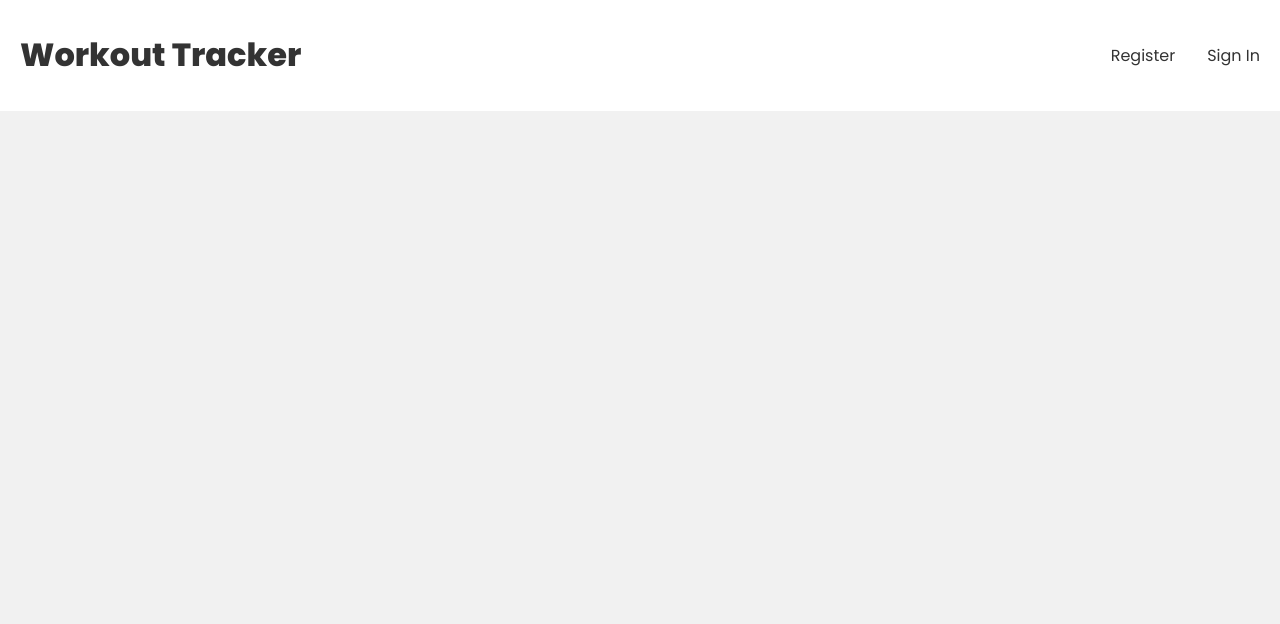
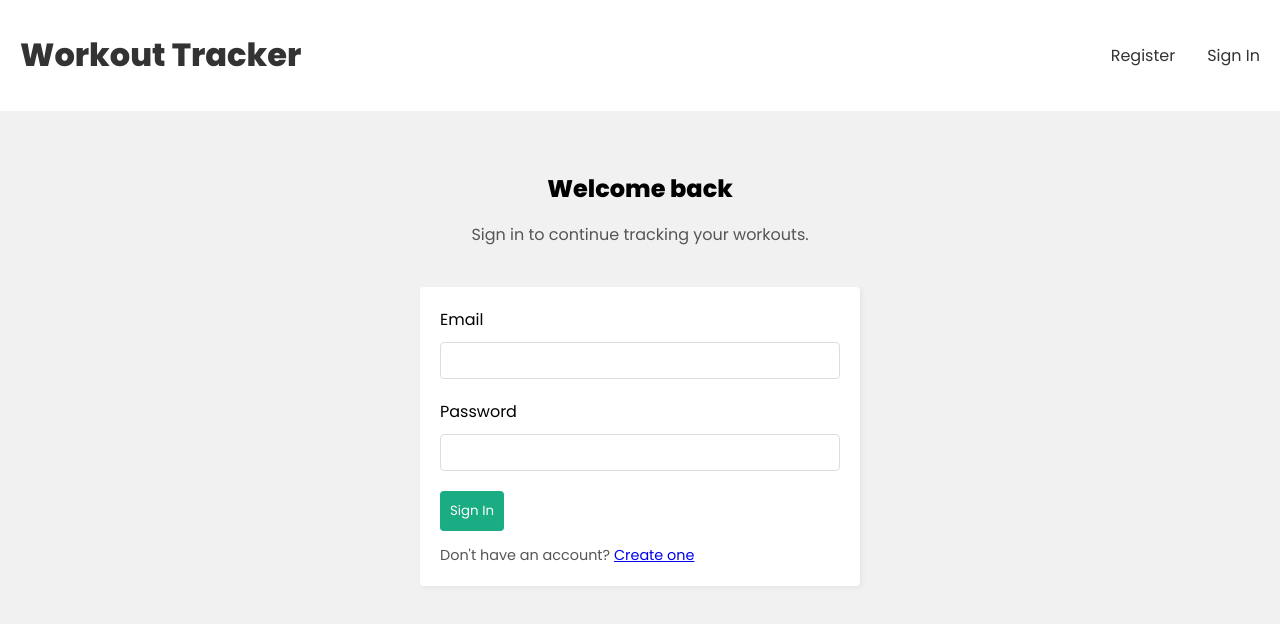
Before and after one commit to briansimiyuj/mern-stack-tutorial, a React (Vite) app in the folder Frontend/: page /signin in a window 1280 px wide. Shown: the top 624 px of the page. Built offline with nearby package versions, Linux system fonts and the light colour scheme; no server answers.

Commit message:
feat: Add SignIn page and form with styling adjustments for authentication

```diff
--- a/Frontend/src/App.tsx
+++ b/Frontend/src/App.tsx
@@ -4,6 +4,7 @@ import Navbar from "./components/Navbar"
 import { WorkoutContextProvider } from "./context/WorkoutContext"
 import { AuthContextProvider } from "./context/AuthContext"
 import Register from "./pages/Register"
+import SignIn from "./pages/SignIn"
 
 const App: React.FC = ()=>{
 
@@ -33,6 +34,8 @@ const App: React.FC = ()=>{
 
                         <Route path="/register" element={<Register/>}/>
 
+                        <Route path="/signin" element={<SignIn/>}/>
+
                     </Routes>
 
                 </div>
--- /dev/null
+++ b/Frontend/src/components/SignInForm.tsx
@@ -0,0 +1,57 @@
+import { Link } from "react-router-dom"
+import { useAuthContext } from "../context/AuthContext"
+
+const SignInForm: React.FC = ()=>{
+
+    const { email, setEmail, password, setPassword } = useAuthContext()
+
+    const handleSubmit = (e: React.FormEvent<HTMLFormElement>) =>{
+
+        e.preventDefault()
+
+    }
+
+    return(
+
+        <form
+            className="auth-form"
+            onSubmit={handleSubmit}
+        >
+
+            <label htmlFor="signin-email">Email</label>
+
+            <input
+                id="signin-email"
+                type="email"
+                autoComplete="email"
+                value={email}
+                onChange={e => setEmail(e.target.value)}
+                required
+            />
+
+            <label htmlFor="signin-password">Password</label>
+
+            <input
+                id="signin-password"
+                type="password"
+                autoComplete="current-password"
+                value={password}
+                onChange={e => setPassword(e.target.value)}
+                required
+            />
+
+            <button type="submit">Sign In</button>
+
+            <p className="auth-notice">
+
+                Don't have an account? <Link to="/register">Create one</Link>
+
+            </p>
+
+        </form>
+
+    )
+
+}
+
+export default SignInForm
--- /dev/null
+++ b/Frontend/src/pages/SignIn.tsx
@@ -0,0 +1,25 @@
+import SignInForm from "../components/SignInForm"
+
+const SignIn: React.FC = ()=>{
+
+    return(
+
+        <main className="signin-page">
+
+            <section className="register-intro">
+
+                <h2>Welcome back</h2>
+
+                <p>Sign in to continue tracking your workouts.</p>
+
+            </section>
+
+            <SignInForm/>
+
+        </main>
+
+    )
+
+}
+
+export default SignIn
--- a/Frontend/src/style.css
+++ b/Frontend/src/style.css
@@ -213,7 +213,8 @@ input.error{
   margin: -10px 0 20px;
 }
 
-.register-page{
+.register-page,
+.signin-page{
   margin: 40px auto;
   max-width: 440px;
 }
```
